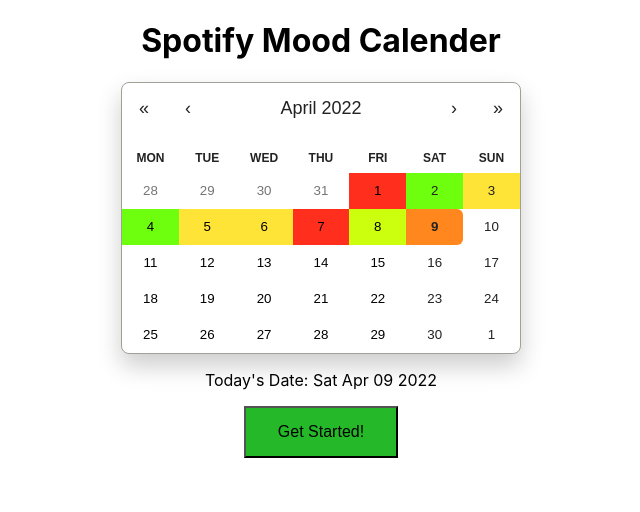
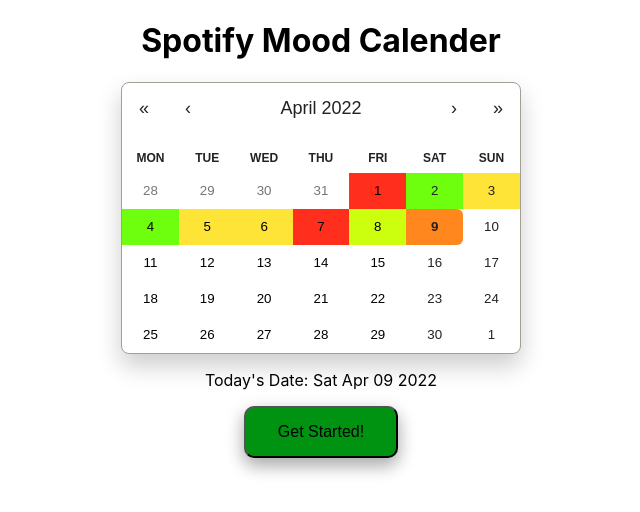
Before and after one commit to Shushruth007/Musical-Mood-Tracker, a React (Create React App) app in the folder mood_app/: page / in a window 1280 px wide. In both pictures the pointer is over the button "Get Started!". Shown: the top 512 px of the page, without its empty margins (319-959 px from the left). Built offline with nearby package versions, Linux system fonts and the light colour scheme.

Commit message:
styled button

```diff
--- a/mood_app/src/App.css
+++ b/mood_app/src/App.css
@@ -39,18 +39,15 @@
  .react-calendar__tile:enabled:focus {
   background: #f8f8fa;
   color: #222;
-  border-radius: 6px;
  }
  .react-calendar__tile--now {
   background: #6f48eb33;
-  border-radius: 6px;
   font-weight: bold;
   color: #222;
  }
  .react-calendar__tile--now:enabled:hover,
  .react-calendar__tile--now:enabled:focus {
   background: #6f48eb33;
-  border-radius: 6px;
   font-weight: bold;
   color: #222;
  }
@@ -60,7 +57,6 @@
  }
  .react-calendar__tile--active {
   background: white;
-  border-radius: 6px;
   font-weight: bold;
   color: #222;
  }
@@ -131,4 +127,11 @@
   padding: 15px 32px;
   text-align: center;
   font-size: 16px;
+  box-shadow: 0 8px 16px 0 rgba(0,0,0,0.2), 0 6px 20px 0 rgba(0,0,0,0.19);
+  border-radius: 10px;
 }
+
+.start button:hover {
+  background-color: #009211;
+  color: rgb(0, 0, 0);
+}
```
